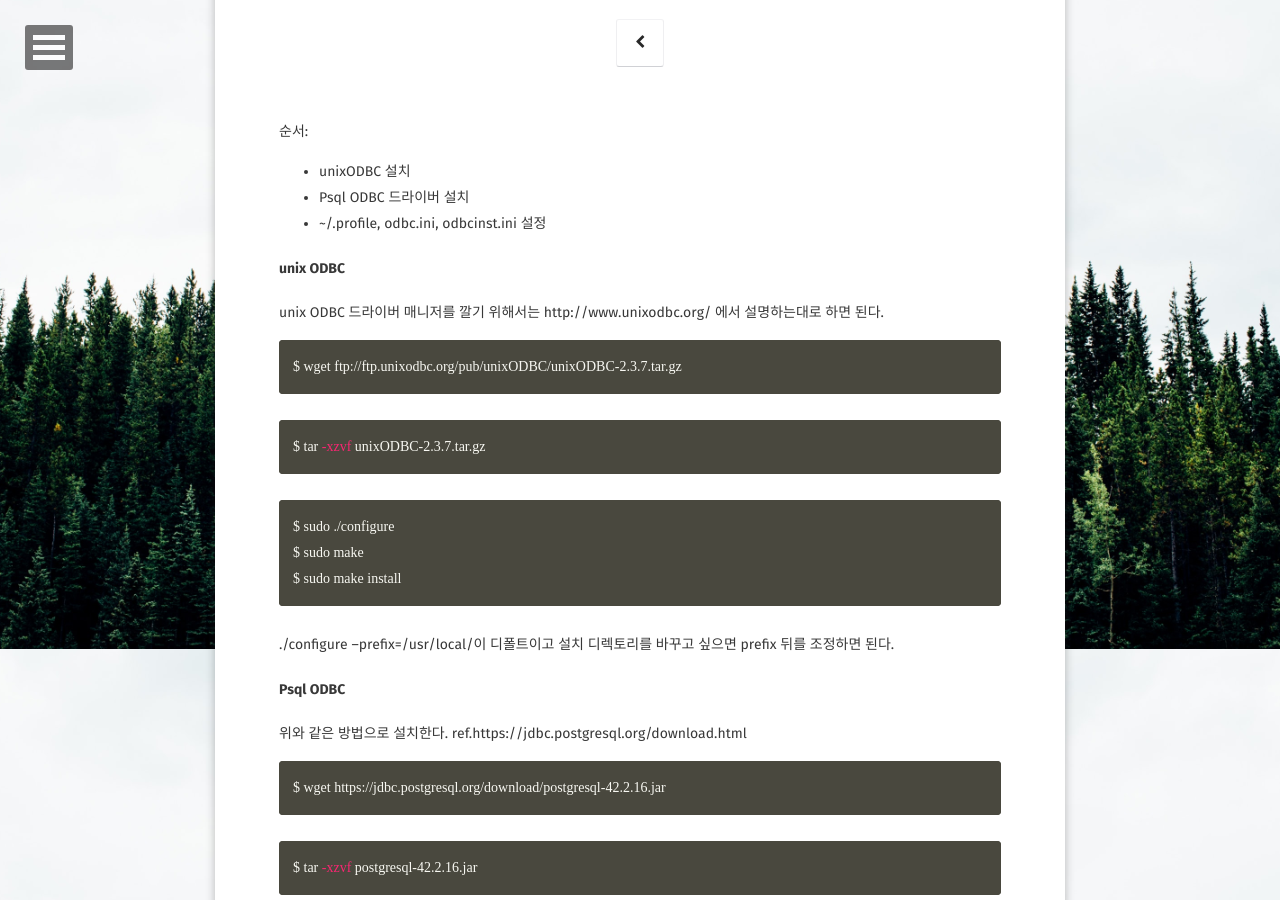
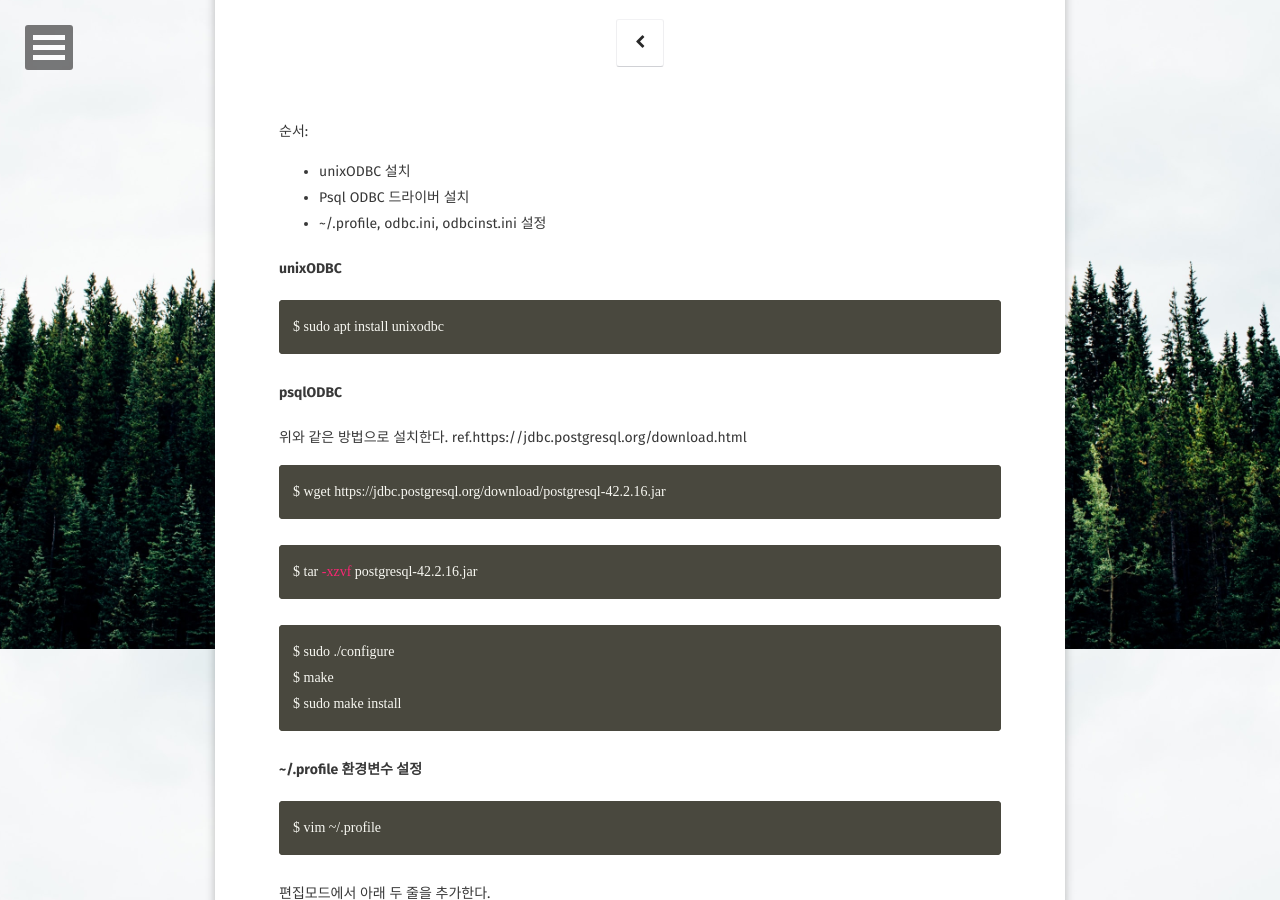
Before and after one commit to wey709/wey709.github.io, a Jekyll site: the page built from _posts/2020-08-25-psql-odbc-ubuntu.md, in a window 1280 px wide and 900 px high, scrolled down 251 px. Built offline with Jekyll 4.4.1, drawn with Linux system fonts in a browser that asks for light colours; some web fonts are replaced; comment, search, counter and statistics services are not loaded.

Commit message:
Update 2020-08-25-psql-odbc-ubuntu.md

````diff
--- a/_posts/2020-08-25-psql-odbc-ubuntu.md
+++ b/_posts/2020-08-25-psql-odbc-ubuntu.md
@@ -13,25 +13,13 @@ comments: true
 * ~/.profile, odbc.ini, odbcinst.ini 설정
 
 
-#### unix ODBC
-unix ODBC 드라이버 매니저를 깔기 위해서는 http://www.unixodbc.org/ 에서 설명하는대로 하면 된다.
+#### unixODBC
 ```shell
-$ wget ftp://ftp.unixodbc.org/pub/unixODBC/unixODBC-2.3.7.tar.gz
-```
-```shell
-$ tar -xzvf unixODBC-2.3.7.tar.gz
+$ sudo apt install unixodbc
 ```
 
-```shell
-$ sudo ./configure
-$ sudo make
-$ sudo make install
-```
-./configure --prefix=/usr/local/이 디폴트이고 설치 디렉토리를 바꾸고 싶으면 prefix 뒤를 조정하면 된다.
 
-
-
-#### Psql ODBC
+#### psqlODBC
 위와 같은 방법으로 설치한다. ref.https://jdbc.postgresql.org/download.html
 ```shell
 $ wget https://jdbc.postgresql.org/download/postgresql-42.2.16.jar
````
